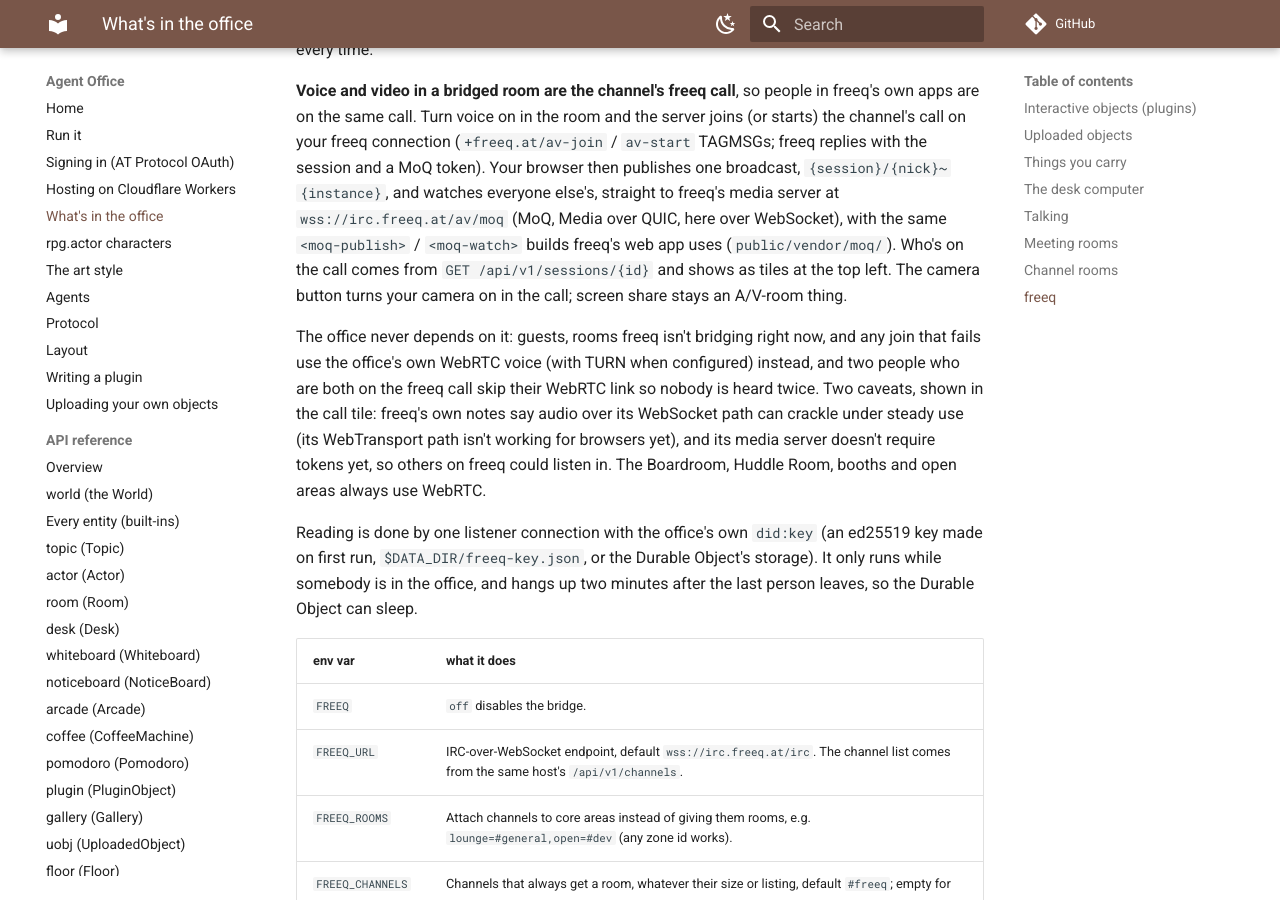
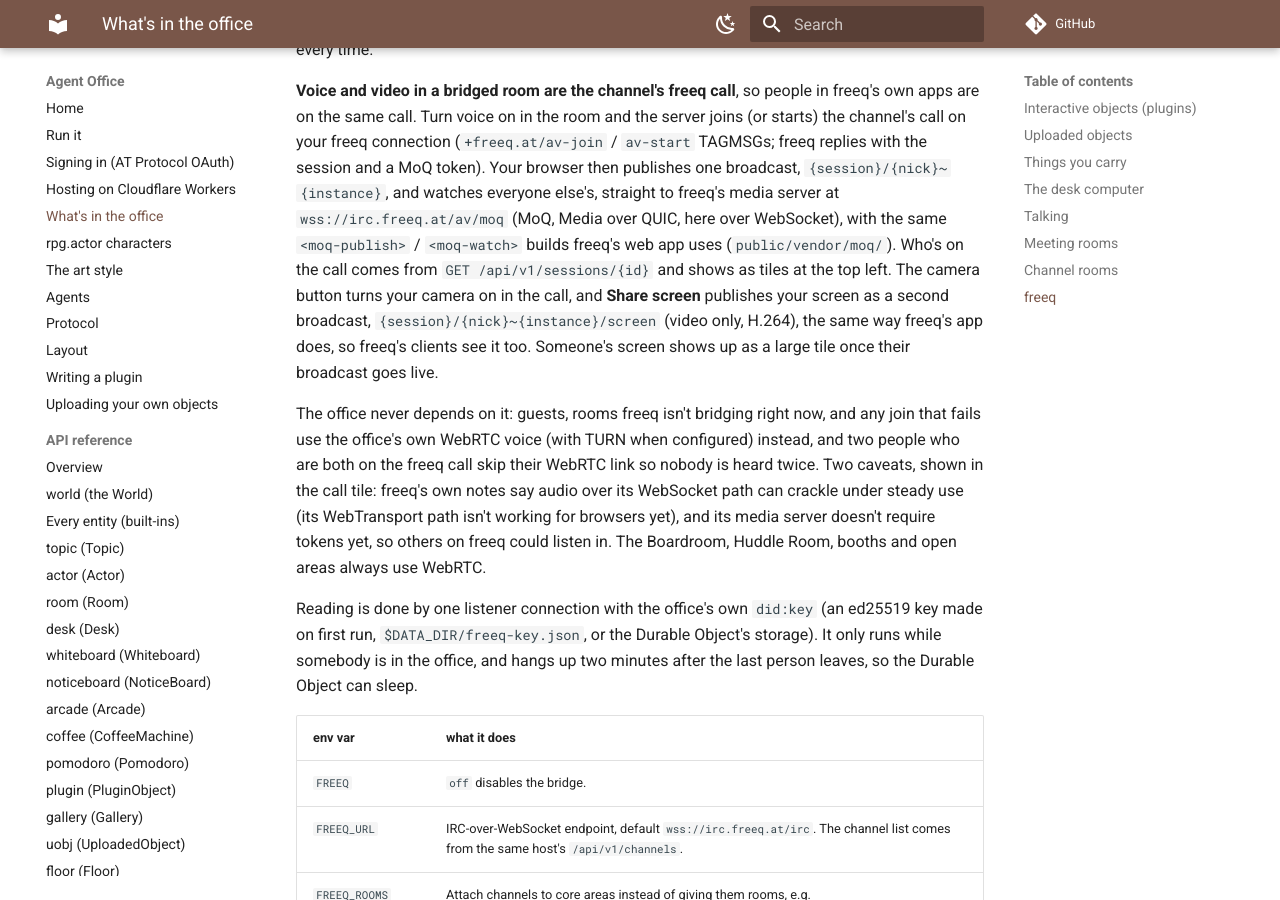
Before and after one commit to nandi-conda/agentoffice, an MkDocs documentation site: the page built from docs/guide/whats-in-the-office.md, in a window 1280 px wide and 900 px high, scrolled down 6909 px. Built offline with MkDocs 1.6.1 and Material for MkDocs 9.7.7, drawn with Linux system fonts in a browser that asks for light colours; comment, search, counter and statistics services are not loaded.

Commit message:
Screen share on freeq calls in bridged channel rooms
Share screen in a room on the channel's freeq call publishes a second MoQ
broadcast, {session}/{nick}~{instance}/screen (video only, H.264), like
freeq's own app, so freeq clients see it. Everyone else's /screen broadcast
is watched and its tile shown once it goes live. Camera broadcasts are pinned
to H.264 too, for native freeq clients.

Co-Authored-By: Claude Opus 5.5 <noreply@anthropic.com>
Claude-Session: https://claude.ai/code/session_01DPL5hkBy7nainMbd31RqeK

```diff
--- a/docs/guide/whats-in-the-office.md
+++ b/docs/guide/whats-in-the-office.md
@@ -215,7 +215,10 @@ freeq's media server at `wss://irc.freeq.at/av/moq` (MoQ, Media over QUIC,
 here over WebSocket), with the same `<moq-publish>` / `<moq-watch>` builds
 freeq's web app uses (`public/vendor/moq/`). Who's on the call comes from
 `GET /api/v1/sessions/{id}` and shows as tiles at the top left. The camera
-button turns your camera on in the call; screen share stays an A/V-room thing.
+button turns your camera on in the call, and **Share screen** publishes your
+screen as a second broadcast, `{session}/{nick}~{instance}/screen` (video
+only, H.264), the same way freeq's app does, so freeq's clients see it too.
+Someone's screen shows up as a large tile once their broadcast goes live.
 
 The office never depends on it: guests, rooms freeq isn't bridging right now,
 and any join that fails use the office's own WebRTC voice (with TURN when
--- a/public/style.css
+++ b/public/style.css
@@ -330,8 +330,10 @@ input, select, textarea { font: inherit; color: inherit; }
 .tile.self video { transform: scaleX(-1); }
 .tile .tag { position: absolute; left: 6px; bottom: 6px; background: rgba(0,0,0,0.6); color: #fff; font-size: 11px; font-weight: 600; padding: 2px 7px; border-radius: 6px; }
 .tile .grow-btn { position: absolute; right: 6px; top: 6px; border: 0; background: rgba(0,0,0,0.55); color: #fff; border-radius: 6px; width: 26px; height: 26px; cursor: pointer; }
-.tile.fq { width: 140px; }
+.tile.cam.fq { width: 140px; }
+.tile.fq.waiting { width: 1px; height: 1px; opacity: 0; pointer-events: none; box-shadow: none; }
 .tile.fq moq-watch, .tile.fq canvas { position: absolute; inset: 0; width: 100%; height: 100%; display: block; object-fit: cover; }
+.tile.screen.fq canvas, .tile.big.fq canvas { object-fit: contain; }
 .fq-call { width: 200px; background: var(--card); border-radius: 12px; padding: 8px 10px; box-shadow: var(--shadow); font-size: 12px; display: flex; flex-direction: column; gap: 3px; }
 .fq-call small { font-size: 11px; line-height: 1.3; }
 .tile.speaking { box-shadow: 0 0 0 3px #4ade80, var(--shadow); }
```
Also changed, not shown: README.md (+4 -1 lines), 2 other files.
